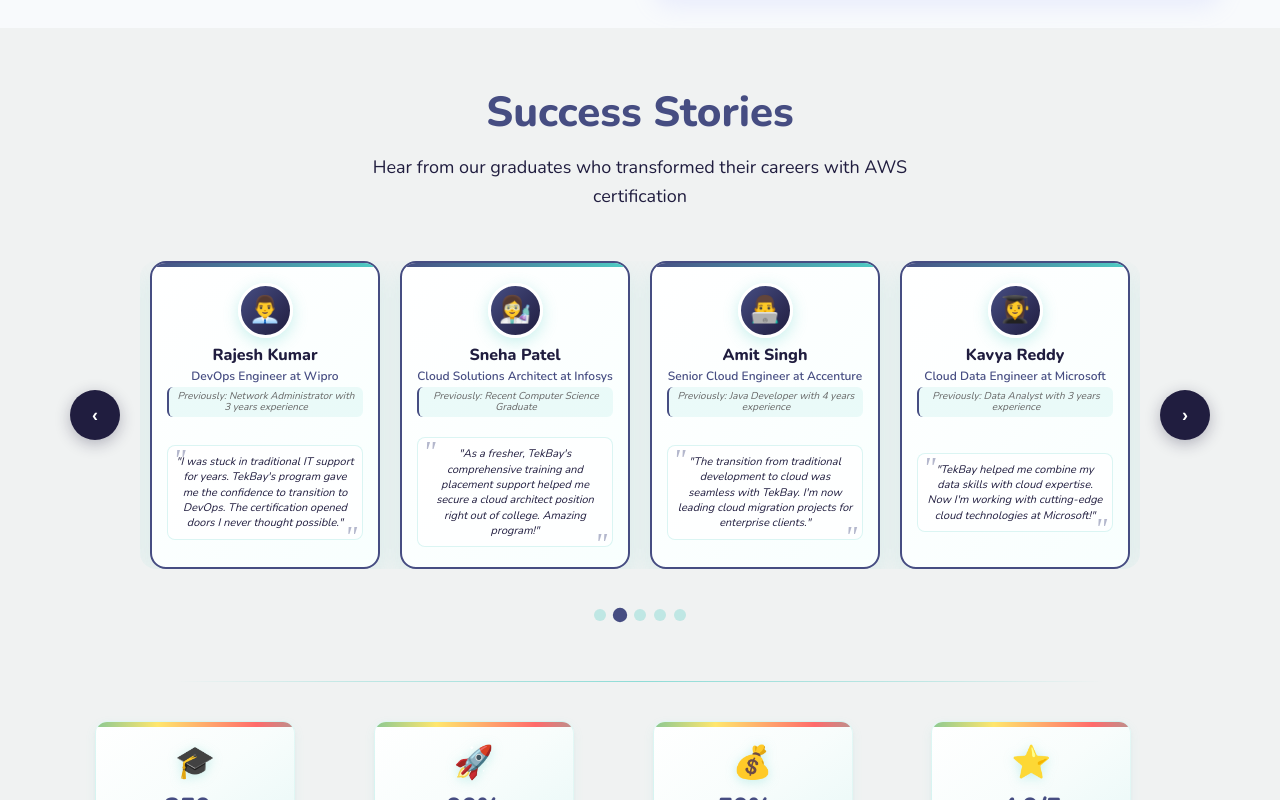
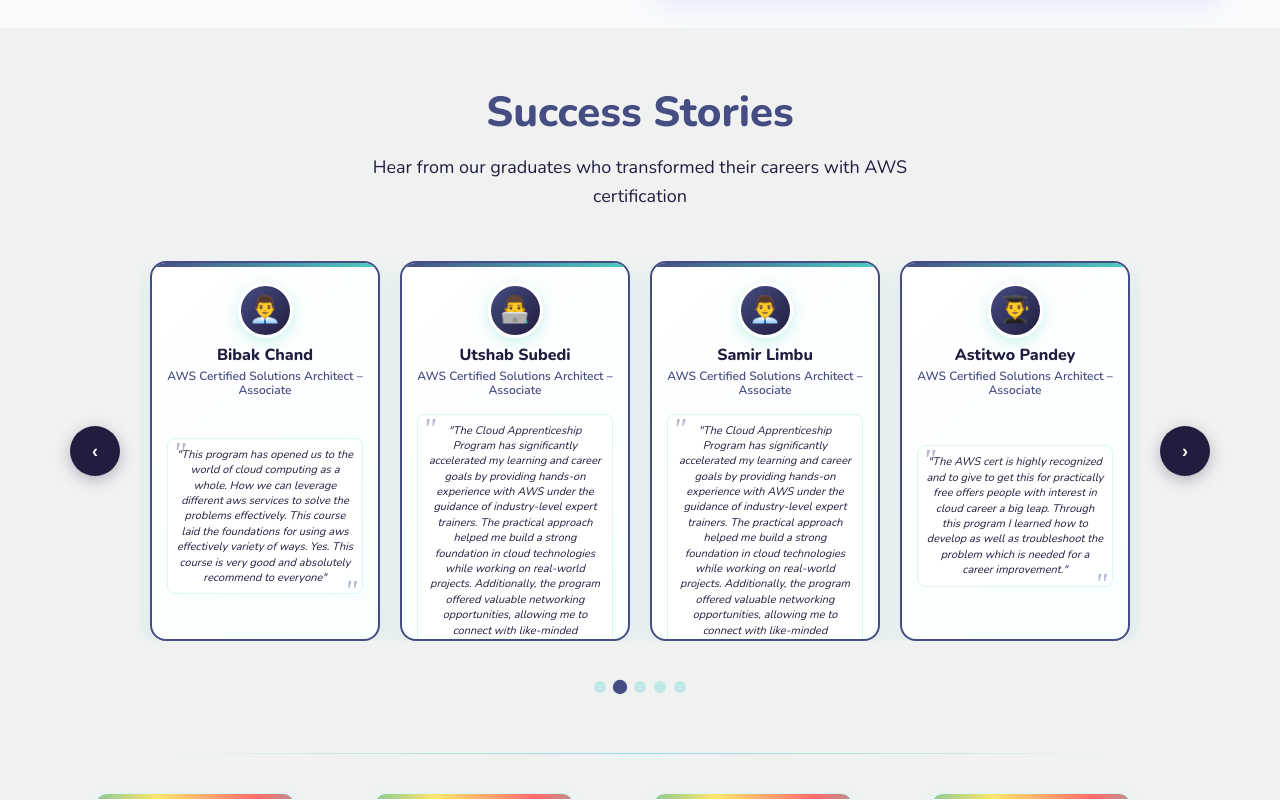
Before and after one commit to omthakurofficial/tekbay-academy, a React (Create React App) app: page / in a window 1280 px wide. Shown: the part 2000-2800 px from the top of the page. Built offline with nearby package versions, Linux system fonts and the light colour scheme.

Commit message:
added ml pfofiles

```diff
--- a/src/components/Benefits/Benefits.css
+++ b/src/components/Benefits/Benefits.css
@@ -139,6 +139,32 @@
   padding: 4px;
 }
 
+/* Separate styles for SAA trainers (dual photo) */
+.saa-trainers-photo {
+  position: relative;
+  width: 100%;
+  max-width: 320px;
+  margin: 0 auto;
+  border-radius: 12px;
+  overflow: hidden;
+  box-shadow: 0 8px 20px rgba(0, 0, 0, 0.15);
+  background: linear-gradient(135deg, rgba(255, 255, 255, 0.1) 0%, rgba(255, 255, 255, 0.05) 100%);
+  padding: 4px;
+}
+
+/* Separate styles for ML trainer (single photo) */
+.ml-trainer-photo {
+  position: relative;
+  width: 100%;
+  max-width: 280px;
+  margin: 0 auto;
+  border-radius: 12px;
+  overflow: hidden;
+  box-shadow: 0 8px 20px rgba(0, 0, 0, 0.15);
+  background: linear-gradient(135deg, rgba(255, 255, 255, 0.1) 0%, rgba(255, 255, 255, 0.05) 100%);
+  padding: 4px;
+}
+
 .trainers-combined-image {
   width: 100%;
   height: auto;
@@ -146,9 +172,35 @@
   border-radius: 12px;
   filter: grayscale(0%);
   transition: all 0.3s ease;
+  object-fit: cover;
 }
 
-.trainers-combined-image:hover {
+/* SAA trainers image specific */
+.saa-trainers-image {
+  width: 100%;
+  height: auto;
+  display: block;
+  border-radius: 12px;
+  filter: grayscale(0%);
+  transition: all 0.3s ease;
+  object-fit: cover;
+}
+
+/* ML trainer image specific - smaller to match proportions */
+.ml-trainer-image {
+  width: 70%;
+  height: 250px;
+  margin: 0 auto;
+  display: block;
+  border-radius: 12px;
+  filter: grayscale(0%);
+  transition: all 0.3s ease;
+  object-fit: cover;
+}
+
+.trainers-combined-image:hover,
+.saa-trainers-image:hover,
+.ml-trainer-image:hover {
   filter: brightness(1.1);
   transform: scale(1.02);
 }
@@ -335,8 +387,13 @@
     text-align: center;
   }
 
-  .combined-trainers-photo {
+  .combined-trainers-photo,
+  .saa-trainers-photo {
     max-width: 300px;
+  }
+
+  .ml-trainer-photo {
+    max-width: 260px;
   }
 
   .trainers-info {
@@ -377,8 +434,17 @@
     font-size: 14px;
   }
 
-  .combined-trainers-photo {
+  .combined-trainers-photo,
+  .saa-trainers-photo {
     max-width: 260px;
+  }
+
+  .ml-trainer-photo {
+    max-width: 220px;
+  }
+
+  .ml-trainer-image {
+    max-height: 220px;
   }
 
   .trainers-info {
--- a/src/components/Benefits/Benefits.tsx
+++ b/src/components/Benefits/Benefits.tsx
@@ -40,7 +40,7 @@ const Benefits: React.FC<BenefitsProps> = ({ onJoinNow }) => {
       title: '100% Refund Guarantee*',
     },
     {
-      icon: '�📚',
+      icon: '📚',
       title: '60+ Hours of Guided Learning',
     },
     {
@@ -111,11 +111,13 @@ const Benefits: React.FC<BenefitsProps> = ({ onJoinNow }) => {
           <div className="trainers-section">
             <div className="trainers-card">
               <div className="trainers-image-container">
-                <div className="combined-trainers-photo">
+                {selectedProgram === 'saa' ? (
+                  <>
+                    <div className="saa-trainers-photo">
                       <img
                         src={getAssetPath('/images/trainners.png')}
                         alt="TekBay Trainers - Rojan Sedhai and Om Thakur"
-                    className="trainers-combined-image"
+                        className="saa-trainers-image"
                       />
                     </div>
 
@@ -156,27 +158,53 @@ const Benefits: React.FC<BenefitsProps> = ({ onJoinNow }) => {
                       </div>
 
                       <div className="combined-credentials">
-                    {selectedProgram === 'saa' ? (
-                      <>
                         <div className="credential-badge">
                           <span className="credential-text">AWS Certified Solution Architect - Professional</span>
                         </div>
                         <div className="credential-badge">
                           <span className="credential-text">AWS Academy Certified Educator</span>
                         </div>
+                      </div>
+                    </div>
                   </>
                 ) : (
                   <>
+                    <div className="ml-trainer-photo">
+                      <img
+                        src={getAssetPath('/images/rahul banjara.png')}
+                        alt="TekBay ML Trainer - Rahul Dev Banjara"
+                        className="ml-trainer-image"
+                      />
+                    </div>
+
+                    <div className="ml-trainer-info">
+                      <div className="trainer-details">
+                        <div className="trainer-info-item">
+                          <div className="trainer-name-with-link">
+                            <span className="trainer-name">Rahul Dev Banjara</span>
+                            <a
+                              href="https://www.linkedin.com/in/devrahulbanjara/"
+                              target="_blank"
+                              rel="noopener noreferrer"
+                              className="linkedin-link"
+                              aria-label="Rahul Dev Banjara LinkedIn Profile"
+                            >
+                              <svg width="16" height="16" viewBox="0 0 24 24" fill="currentColor">
+                                <path d="M20.447 20.452h-3.554v-5.569c0-1.328-.027-3.037-1.852-3.037-1.853 0-2.136 1.445-2.136 2.939v5.667H9.351V9h3.414v1.561h.046c.477-.9 1.637-1.85 3.37-1.85 3.601 0 4.267 2.37 4.267 5.455v6.286zM5.337 7.433c-1.144 0-2.063-.926-2.063-2.065 0-1.138.92-2.063 2.063-2.063 1.14 0 2.064.925 2.064 2.063 0 1.139-.925 2.065-2.064 2.065zm1.782 13.019H3.555V9h3.564v11.452zM22.225 0H1.771C.792 0 0 .774 0 1.729v20.542C0 23.227.792 24 1.771 24h20.451C23.2 24 24 23.227 24 22.271V1.729C24 .774 23.2 0 22.222 0h.003z"/>
+                              </svg>
+                            </a>
+                          </div>
+                        </div>
+                      </div>
+
+                      <div className="combined-credentials">
                         <div className="credential-badge">
-                          <span className="credential-text">AWS Certified Machine Learning - Associate</span>
+                          <span className="credential-text">AWS Certified Machine Learning Engineer - Associate</span>
                         </div>
-                        <div className="credential-badge">
-                          <span className="credential-text">AWS Academy Certified Educator</span>
+                      </div>
                     </div>
                   </>
                 )}
-                  </div>
-                </div>
               </div>
 
               <div className="achievement-stats">
--- a/src/components/Hero/Hero.tsx
+++ b/src/components/Hero/Hero.tsx
@@ -36,7 +36,7 @@ const Hero: React.FC<HeroProps> = ({ onJoinNow }) => {
             </h1>
             <p className="hero-subtitle">
               From Zero to AWS Certified Hero in just a few weeks!<br />
-              <span className="subtitle-highlight">Join 1000+ students who transformed their careers</span>
+              <span className="subtitle-highlight">Join 350+ students who transformed their careers</span>
             </p>
             <div className="hero-cta">
               <button className="btn-primary" onClick={onJoinNow}>Start Learning Today</button>
--- a/src/components/Testimonials/Testimonials.css
+++ b/src/components/Testimonials/Testimonials.css
@@ -52,8 +52,8 @@
   border: 2px solid var(--color-secondary-blue);
   box-shadow: 0 8px 25px rgba(78, 205, 196, 0.15);
   transition: all 0.3s ease;
-  min-height: 280px;
-  max-height: 320px;
+  min-height: 320px;
+  max-height: 380px;
   display: flex;
   flex-direction: column;
   position: relative;
--- a/src/components/Testimonials/Testimonials.tsx
+++ b/src/components/Testimonials/Testimonials.tsx
@@ -16,50 +16,50 @@ const Testimonials: React.FC = () => {
   const testimonials: Testimonial[] = [
     {
       id: 1,
-      name: "Priya Sharma",
-      photo: "👩‍💻",
-      techBackground: "Software Developer with 2 years experience",
-      currentRole: "AWS Cloud Engineer at TCS",
-      feedback: "TekBay's AWS certification program completely transformed my career. The hands-on projects and real-world scenarios helped me land a cloud engineer role."
+      name: "Nishant Karn",
+      photo: "👨‍💻",
+      techBackground: "Cloud Engineer",
+      currentRole: "AWS Certified Solutions Architect – Associate",
+      feedback: "This program has been a game-changer for me, deepening my AWS knowledge and boosting my confidence in designing cloud solutions. It has opened new career opportunities and strengthened my skills as a Cloud Engineer. Would I recommend it? Absolutely. The hands-on learning and real-world scenarios make it practical, relevant, and totally worth it."
     },
     {
       id: 2,
-      name: "Rajesh Kumar",
+      name: "Bibak Chand",
       photo: "👨‍💼",
-      techBackground: "Network Administrator with 3 years experience",
-      currentRole: "DevOps Engineer at Wipro",
-      feedback: "I was stuck in traditional IT support for years. TekBay's program gave me the confidence to transition to DevOps. The certification opened doors I never thought possible."
+      techBackground: "Cloud Computing Professional",
+      currentRole: "AWS Certified Solutions Architect – Associate",
+      feedback: "This program has opened us to the world of cloud computing as a whole. How we can leverage different aws services to solve the problems effectively. This course laid the foundations for using aws effectively variety of ways. Yes. This course is very good and absolutely recommend to everyone"
     },
     {
       id: 3,
-      name: "Sneha Patel",
-      photo: "👩‍🔬",
-      techBackground: "Recent Computer Science Graduate",
-      currentRole: "Cloud Solutions Architect at Infosys",
-      feedback: "As a fresher, TekBay's comprehensive training and placement support helped me secure a cloud architect position right out of college. Amazing program!"
+      name: "Utshab Subedi",
+      photo: "👨‍💻",
+      techBackground: "Cloud Professional",
+      currentRole: "AWS Certified Solutions Architect – Associate",
+      feedback: "The Cloud Apprenticeship Program has significantly accelerated my learning and career goals by providing hands-on experience with AWS under the guidance of industry-level expert trainers. The practical approach helped me build a strong foundation in cloud technologies while working on real-world projects. Additionally, the program offered valuable networking opportunities, allowing me to connect with like-minded professionals and expand my network. I would highly recommend this program to anyone looking to enhance their cloud skills and grow their career in the tech industry."
     },
     {
       id: 4,
-      name: "Amit Singh",
-      photo: "👨‍💻",
-      techBackground: "Java Developer with 4 years experience",
-      currentRole: "Senior Cloud Engineer at Accenture",
-      feedback: "The transition from traditional development to cloud was seamless with TekBay. I'm now leading cloud migration projects for enterprise clients."
+      name: "Samir Limbu",
+      photo: "👨‍💼",
+      techBackground: "Cloud Professional",
+      currentRole: "AWS Certified Solutions Architect – Associate",
+      feedback: "The Cloud Apprenticeship Program has significantly accelerated my learning and career goals by providing hands-on experience with AWS under the guidance of industry-level expert trainers. The practical approach helped me build a strong foundation in cloud technologies while working on real-world projects. Additionally, the program offered valuable networking opportunities, allowing me to connect with like-minded professionals and expand my network. I would highly recommend this program to anyone looking to enhance their cloud skills and grow their career in the tech industry."
     },
     {
       id: 5,
-      name: "Kavya Reddy",
-      photo: "👩‍🎓",
-      techBackground: "Data Analyst with 3 years experience",
-      currentRole: "Cloud Data Engineer at Microsoft",
-      feedback: "TekBay helped me combine my data skills with cloud expertise. Now I'm working with cutting-edge cloud technologies at Microsoft!"
+      name: "Astitwo Pandey",
+      photo: "👨‍🎓",
+      techBackground: "Cloud Computing Enthusiast",
+      currentRole: "AWS Certified Solutions Architect – Associate",
+      feedback: "The AWS cert is highly recognized and to give to get this for practically free offers people with interest in cloud career a big leap. Through this program I learned how to develop as well as troubleshoot the problem which is needed for a career improvement."
     },
     {
       id: 6,
       name: "Rohit Gupta",
       photo: "👨‍🎯",
       techBackground: "QA Engineer with 2 years experience",
-      currentRole: "Cloud Security Specialist at IBM",
+      currentRole: "AWS Certified Solutions Architect – Associate",
       feedback: "From testing to cloud security - TekBay made this career pivot possible. The practical labs and AWS certification preparation were outstanding."
     },
     {
@@ -67,7 +67,7 @@ const Testimonials: React.FC = () => {
       name: "Anita Verma",
       photo: "👩‍💼",
       techBackground: "Manual Tester with 1 year experience",
-      currentRole: "AWS Solutions Engineer at Cognizant",
+      currentRole: "AWS Certified Solutions Architect – Associate",
       feedback: "I went from manual testing to designing cloud solutions! TekBay's mentorship and real-world projects gave me the confidence to excel in cloud engineering."
     },
     {
@@ -75,7 +75,7 @@ const Testimonials: React.FC = () => {
       name: "Vishal Jain",
       photo: "👨‍🔧",
       techBackground: "System Administrator with 5 years experience",
-      currentRole: "Cloud Infrastructure Manager at Dell",
+      currentRole: "AWS Certified Solutions Architect – Associate",
       feedback: "After years in traditional IT, TekBay helped me modernize my skills. I'm now managing cloud infrastructure for a Fortune 500 company!"
     }
   ];
@@ -141,9 +141,6 @@ const Testimonials: React.FC = () => {
                     <div className="testimonial-info">
                       <h3 className="testimonial-name">{testimonial.name}</h3>
                       <p className="testimonial-role">{testimonial.currentRole}</p>
-                      <p className="testimonial-background">
-                        Previously: {testimonial.techBackground}
-                      </p>
                     </div>
                   </div>
 
```
Also changed, not shown: public/images/rahul banjara.png (added), public/images/rahul banjara1.png (added). Lines whose indentation alone changed are shown as unchanged.
